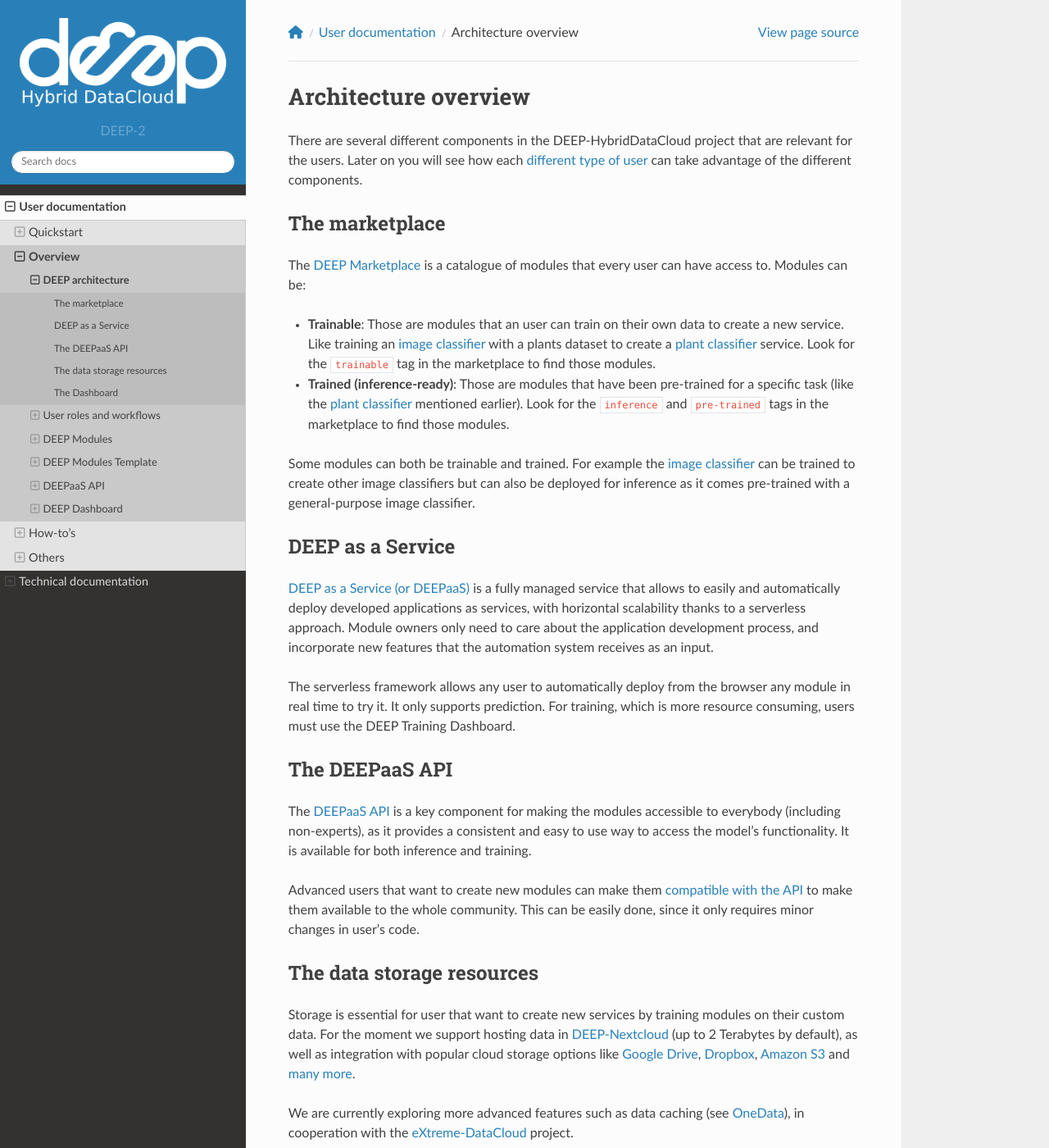
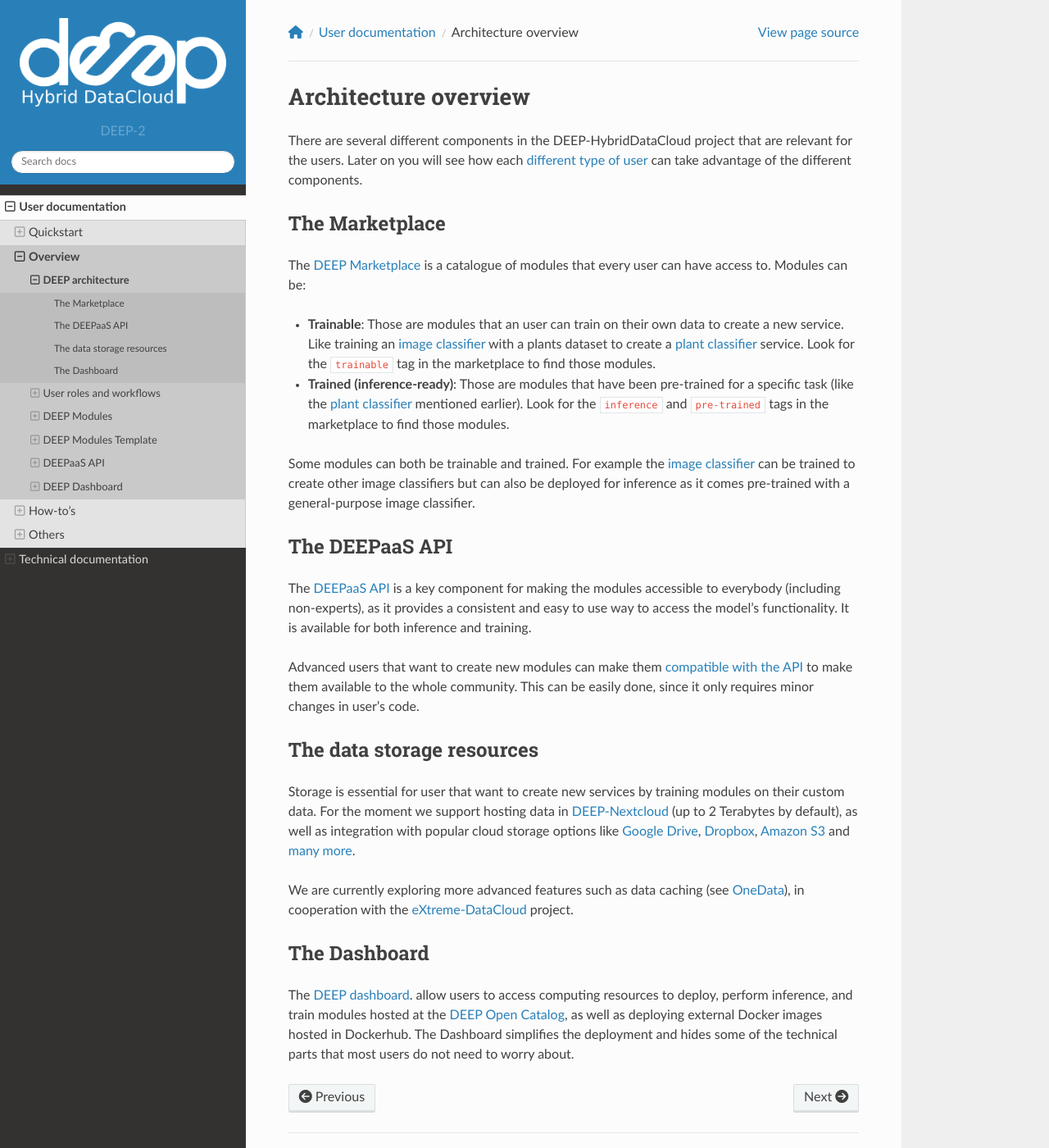
Before and after one commit to deephdc/deep-docs, a Sphinx documentation site: the page built from source/user/overview/architecture.rst, in a window 1280 px wide and 1400 px high. Shown: the whole window at 82% size. Built offline with Sphinx 7.4.7 and the Read the Docs theme 2.0.0, drawn with Linux system fonts in a browser that asks for light colours; nearby versions of some CDN libraries.

Commit message:
update docs

```diff
--- a/source/user/howto/inference-locally.rst
+++ b/source/user/howto/inference-locally.rst
@@ -62,7 +62,7 @@
 
 Run the container with::
 
-	$ docker run -ti -p 5000:5000 p 6006:6006 -p 8888:8888 deephdc/deep-oc-image-classification-tf
+	$ docker run -ti -p 5000:5000 -p 6006:6006 -p 8888:8888 deephdc/deep-oc-image-classification-tf
 
 Once running, point your browser to http://127.0.0.1:5000/ui and you will see the API documentation, where you can
 test the module's functionality, as well as perform other actions.
--- a/source/user/overview/architecture.rst
+++ b/source/user/overview/architecture.rst
@@ -5,7 +5,7 @@
 how each :doc:`different type of user <user-roles>` can take advantage of the different components.
 
 
-The marketplace
+The Marketplace
 ---------------
 
 The `DEEP Marketplace <https://marketplace.deep-hybrid-datacloud.eu/>`__ is a catalogue of modules that every user can have access to. Modules can be:
```
Also changed, not shown: other parts of source/user/overview/architecture.rst (+11 -8 lines).
